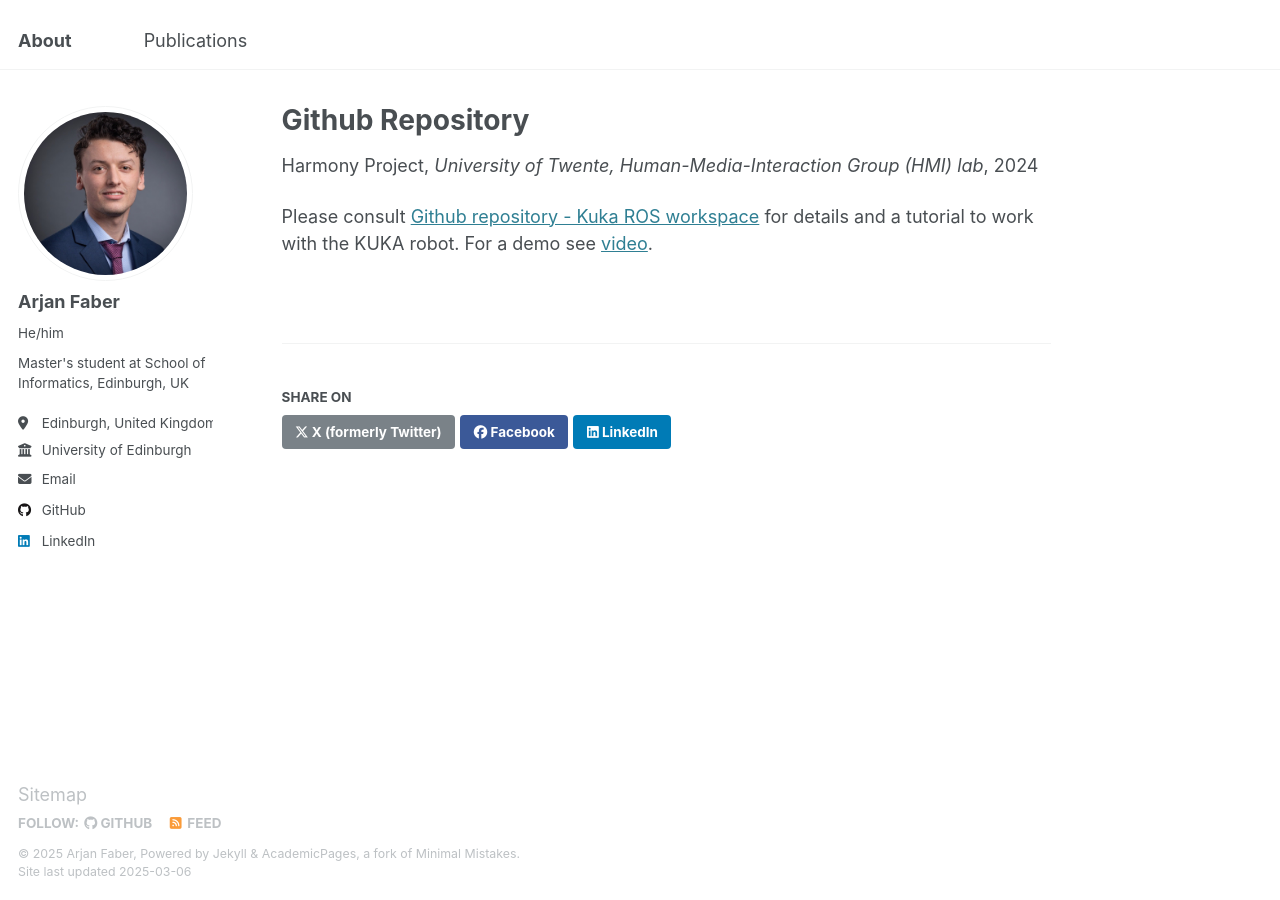
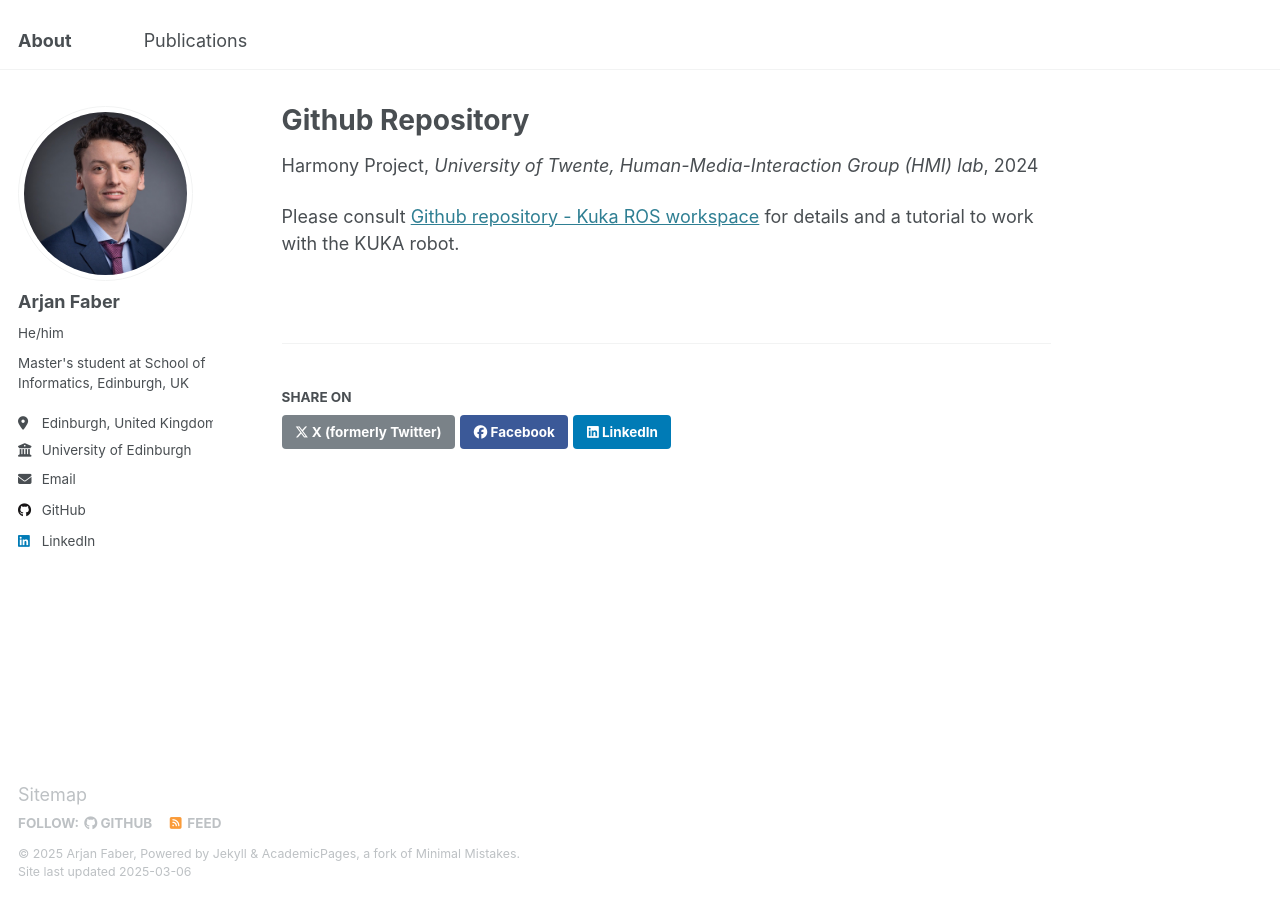
Before and after one commit to ArjFaber/arjfaber.github.io, a Jekyll site: the page built from _teaching/2014-spring-teaching-1.md, in a window 1280 px wide. Built offline with Jekyll 4.4.1, drawn with Linux system fonts in a browser that asks for light colours.

Commit message:
Update 2014-spring-teaching-1.md

```diff
--- a/_teaching/2014-spring-teaching-1.md
+++ b/_teaching/2014-spring-teaching-1.md
@@ -7,4 +7,4 @@ venue: "University of Twente, Human-Media-Interaction Group (HMI) lab"
 date: 2024-01-01
 location: "Enschede, Netherlands"
 ---
-Please consult [Github repository - Kuka ROS workspace](https://github.com/hmi-utwente/hmi_harmony_kuka_ido_ws) for details and a tutorial to work with the KUKA robot. For a demo see [video](https:://arjfaber.github.io/files/Harmony_ML_Module_Final.mp4).
+Please consult [Github repository - Kuka ROS workspace](https://github.com/hmi-utwente/hmi_harmony_kuka_ido_ws) for details and a tutorial to work with the KUKA robot.
```
